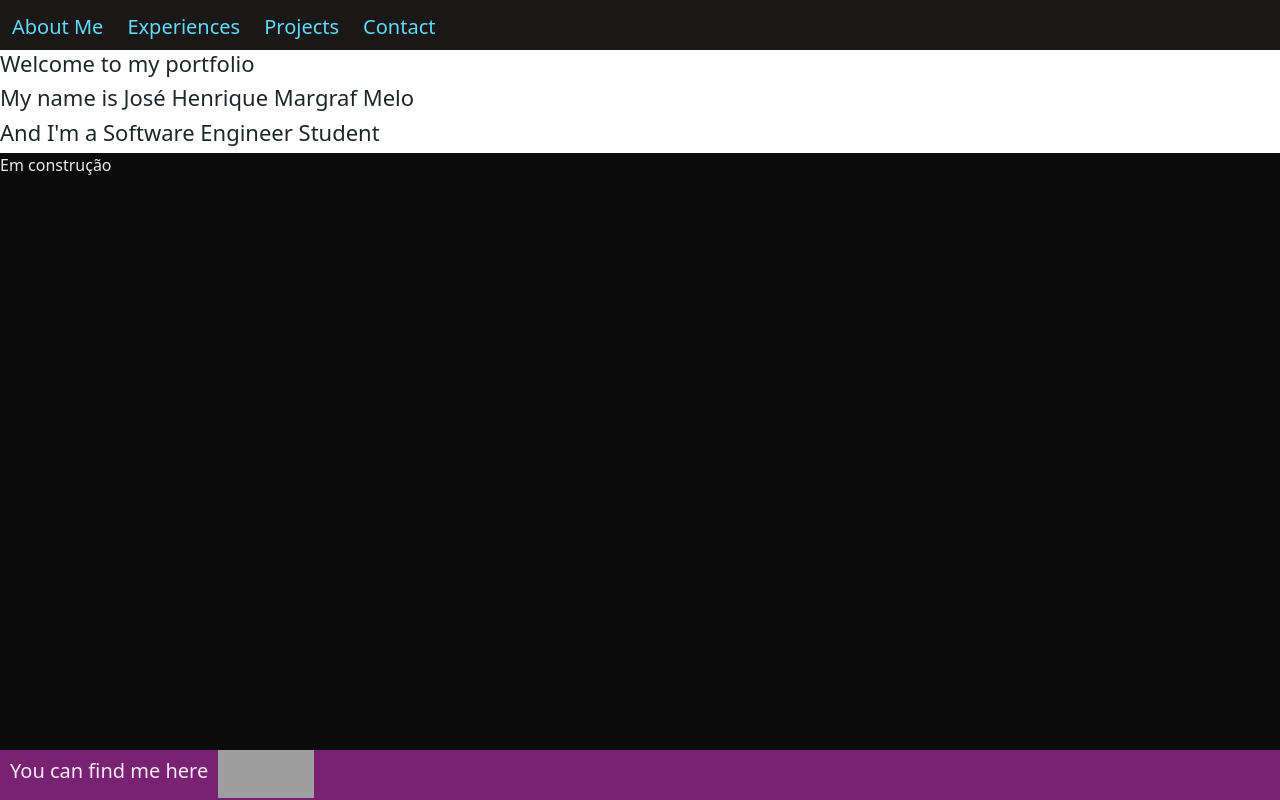
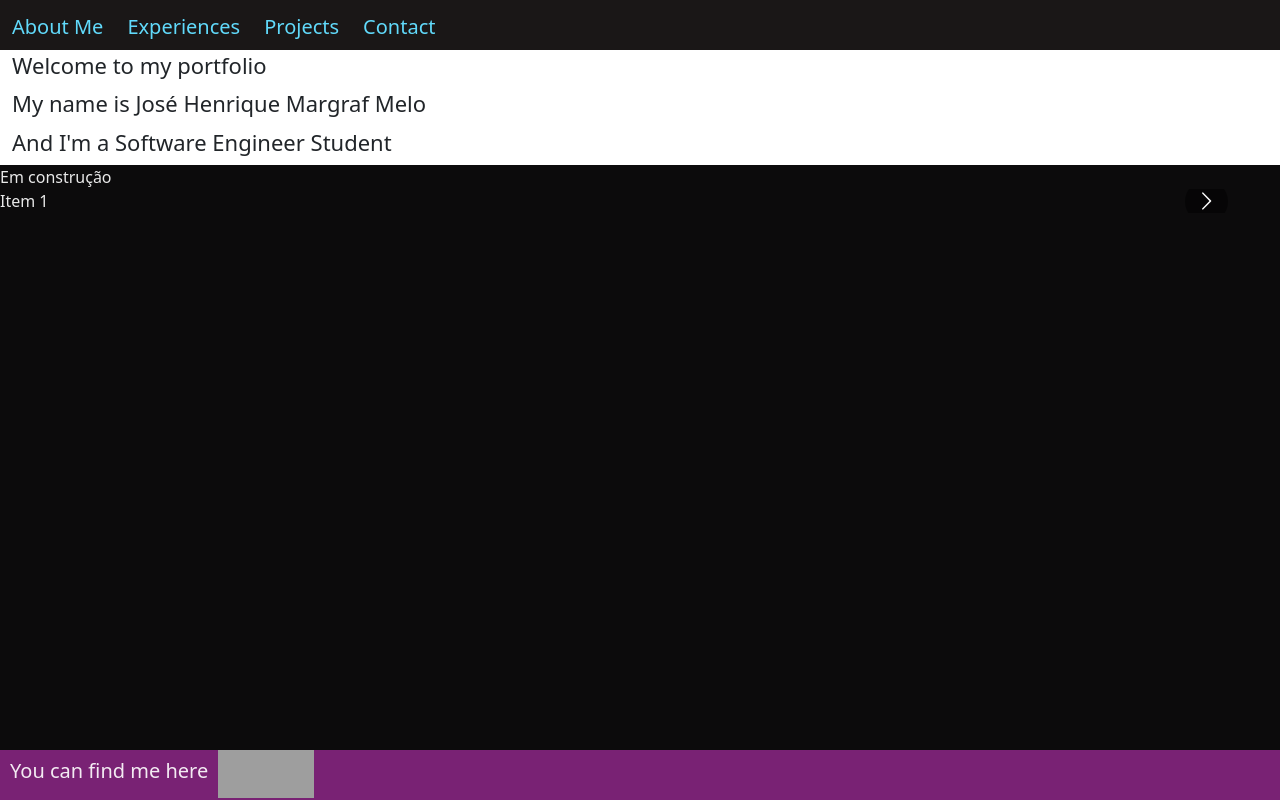
Before and after one commit to jhenriquemargrafm/jhenriquemargrafm.github.io, a React (Create React App) app: page /projects in a window 1280 px wide. Built offline with nearby package versions, Linux system fonts and the light colour scheme; grey boxes are pictures that could not be loaded.

Commit message:
Adicionando o lint e planejando carrosel

```diff
--- a/src/App.css
+++ b/src/App.css
@@ -68,4 +68,6 @@
 
 .title {
   font-size: 22px;
+  padding: 2px;
+  margin-left: 10px;
 }
--- a/src/pages/Contact.jsx
+++ b/src/pages/Contact.jsx
@@ -7,7 +7,7 @@ import emailSymbol from '../email-symbol.png';
 class Contact extends Component {
   render() {
     return (
-      <div className="Site">
+        <div className="Site">
         <Header/>
         <div className="Site-content section center">
           <h1 className="title">Where you can find me?</h1>
--- a/src/pages/Projects.jsx
+++ b/src/pages/Projects.jsx
@@ -1,19 +1,44 @@
-import React, { Component } from 'react';
-import Header from '../components/Header';
-import Footer from '../components/Footer';
+import Header from "../components/Header";
+import Footer from "../components/Footer";
+import Carousel from "react-multi-carousel";
+import "react-multi-carousel/lib/styles.css";
 
-class Projects extends Component {
-  render() {
+const responsive = {
+  superLargeDesktop: {
+    // the naming can be any, depends on you.
+    breakpoint: { max: 4000, min: 3000 },
+    items: 1,
+  },
+  desktop: {
+    breakpoint: { max: 3000, min: 1024 },
+    items: 1,
+  },
+  tablet: {
+    breakpoint: { max: 1024, min: 464 },
+    items: 1,
+  },
+  mobile: {
+    breakpoint: { max: 464, min: 0 },
+    items: 1,
+  },
+};
+
+const Projects = () => {
   return (
     <div className="Site">
-        <Header/>
+      <Header />
       <div className="Site-content section">
         Em construção
+        <Carousel responsive={responsive}>
+          <div>Item 1</div>
+          <div>Item 2</div>
+          <div>Item 3</div>
+          <div>Item 4</div>
+        </Carousel>
       </div>
-        <Footer/>
+      <Footer />
     </div>
   );
-  }
-}
+};
 
 export default Projects;
```
Also changed, not shown: package.json (+8 -2 lines), 2 other files (tests, documents, lock files or other folders). Lines whose indentation alone changed are shown as unchanged.
